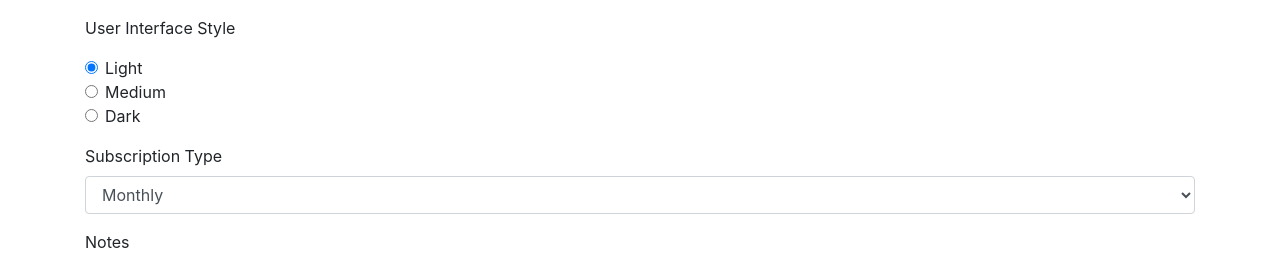
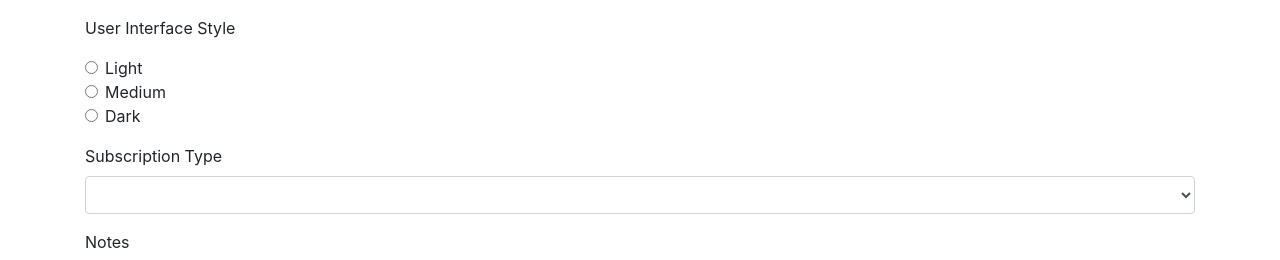
Before and after one commit to marcelodemoraes/Angular-Forms, an Angular app: page / in a window 1280 px wide. Shown: the part 156-416 px from the top of the page. Built offline with nearby package versions, Linux system fonts and the light colour scheme.

Commit message:
data binding added

```diff
--- a/src/app/user-settings-form/user-settings-form.component.html
+++ b/src/app/user-settings-form/user-settings-form.component.html
@@ -1,9 +1,14 @@
 <div class="container">
   <h2>User Settings</h2>
-  <form>
+  <form #form="ngForm">
     <div class="form-group">
       <label for="name">Name</label>
-      <input id="name" name="name" class="form-control" />
+      <input
+        id="name"
+        name="name"
+        class="form-control"
+        [(ngModel)]="userSettings.name"
+      />
     </div>
     <div class="form-check form-group">
       <input
@@ -12,6 +17,7 @@
         value=""
         id="emailOffers"
         name="emailOffers"
+        [(ngModel)]="userSettings.emailOffers"
       />
       <label class="form-check-label" for="emailOffers">
         Email Special Offers
@@ -28,6 +34,7 @@
           id="lightInterface"
           value="light"
           for="lightInterface"
+          [(ngModel)]="userSettings.interfaceStyle"
           checked
         />
         <label class="form-check-label" for="lightInterface">
@@ -43,6 +50,7 @@
           id="mediumInterface"
           value="medium"
           for="mediumInterface"
+          [(ngModel)]="userSettings.interfaceStyle"
         />
         <label class="form-check-label" for="mediumInterface">
           Medium
@@ -57,6 +65,7 @@
           id="darkInterface"
           value="dark"
           for="darkInterface"
+          [(ngModel)]="userSettings.interfaceStyle"
         />
         <label class="form-check-label" for="darkInterface">
           Dark
@@ -66,7 +75,12 @@
 
     <div class="form-group">
       <label for="subscriptionType">Subscription Type</label>
-      <select class="form-control" id="subscriptionType">
+      <select
+        class="form-control"
+        name="subscriptionType"
+        id="subscriptionType"
+        [(ngModel)]="userSettings.subscriptionType"
+      >
         <option>Monthly</option>
         <option>Annual</option>
         <option>Lifetime</option>
@@ -75,7 +89,13 @@
 
     <div class="form-group">
       <label for="notes">Notes</label>
-      <textarea id="notes" class="form-control" rows="3"></textarea>
+      <textarea
+        id="notes"
+        name="notes"
+        class="form-control"
+        rows="3"
+        [(ngModel)]="userSettings.notes"
+      ></textarea>
     </div>
 
     <button class="btn btn-primary">Send</button>
--- a/src/app/user-settings-form/user-settings-form.component.ts
+++ b/src/app/user-settings-form/user-settings-form.component.ts
@@ -1,15 +1,22 @@
 import { Component, OnInit } from '@angular/core';
+import { UserSettings } from '../data/user-settings';
 
 @Component({
   selector: 'app-user-settings-form',
   templateUrl: './user-settings-form.component.html',
-  styleUrls: ['./user-settings-form.component.css']
+  styleUrls: ['./user-settings-form.component.css'],
 })
 export class UserSettingsFormComponent implements OnInit {
+  originalUserSettings: UserSettings = {
+    name: null,
+    emailOffers: null,
+    interfaceStyle: null,
+    subscriptionType: null,
+    notes: null,
+  };
 
-  constructor() { }
+  userSettings: UserSettings = { ...this.originalUserSettings };
+  constructor() {}
 
-  ngOnInit(): void {
-  }
-
+  ngOnInit(): void {}
 }
```
